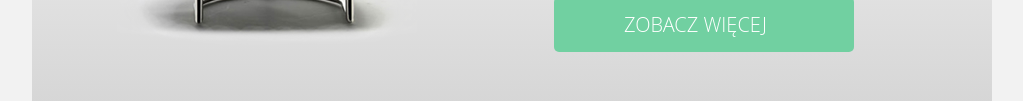
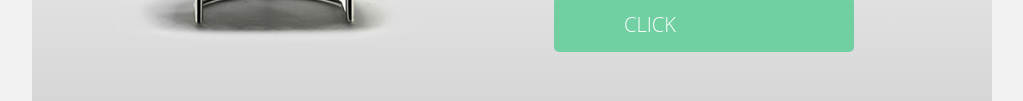
Before and after one commit to kornels5/Sit-On-Chair, a plain HTML site: page index.html in a window 1280 px wide. Shown: the part 368-469 px from the top of the page, without its empty margins (128-1151 px from the left). Drawn offline with Linux system fonts and the light colour scheme.

Commit message:
sitOnChair

```diff
--- a/index.html
+++ b/index.html
@@ -40,7 +40,7 @@
           Lorem ipsum dolor sit amet, consectetur adipiscing elit, sed do eiusmod tempor incididunt ut labore et dolore magna aliqua. Ut enim ad minim veniam, quis nostrud exercitation ullamco laboris nisi ut aliquip ex ea commodo consequat.
         </p>
         <div class="buttonL">
-          <a href="#" title="Zobacz wiecej">Zobacz więcej</a>
+          <a href="#">Click</a>
         </div>
       </div>
     </div>
```
